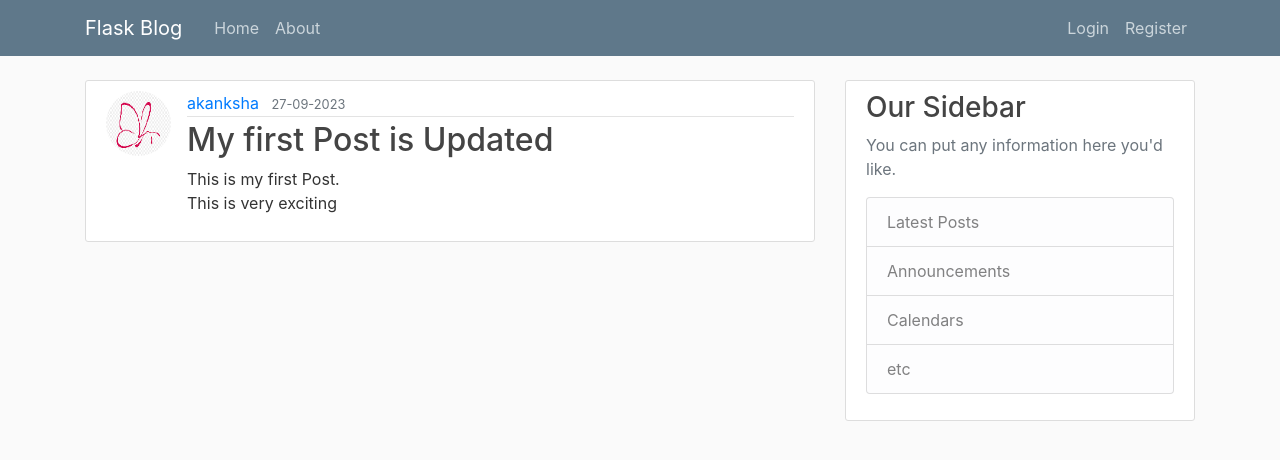
After one commit to akankshaj3004/BlogPost, a Flask app: page /post/1 in a window 1280 px wide. The commit adds this page. Shown: the top 460 px of the page. Run offline with Flask 3, Linux system fonts and the light colour scheme.

Commit message:
Create, Update and Delete Posts

```diff
--- a/appp/routes.py
+++ b/appp/routes.py
@@ -1,31 +1,17 @@
 import secrets
 from PIL import Image
 import os
-from flask import Flask, render_template, url_for, flash, redirect, request
+from flask import Flask, render_template, url_for, flash, redirect, request, abort
 from appp.models import User, Post
-from appp.forms import RegistrationForm, LoginForm, UpdateAccountForm
+from appp.forms import RegistrationForm, LoginForm, UpdateAccountForm,PostForm
 from appp import app, db, bcrypt
 from flask_login import login_user, current_user, logout_user, login_required
-
-posts = [
-    {
-        "author": "Akanksha Jagtap",
-        "title": "My first Post",
-        "content": "This is my first Post",
-        "date_posted": "April 30 2023",
-    },
-    {
-        "author": "Akanksha Jagtap",
-        "title": "My second Post",
-        "content": "This is my second Post",
-        "date_posted": "April 30 2024",
-    },
-]
 
 
 @app.route("/")
 @app.route("/home")
 def home():
+    posts = Post.query.all()
     return render_template("home.html", posts=posts)
 
 
@@ -114,3 +100,49 @@ def account():
     return render_template(
         "account.html", title="Account ", image_file=image_file, form=form
     )
+
+@app.route("/post/new", methods=["GET", "POST"])
+@login_required
+def new_post():
+    form = PostForm()
+    if form.validate_on_submit():
+        post = Post(title= form.title.data , content = form.content.data,author = current_user)
+        db.session.add(post)
+        db.session.commit()
+        flash("Your Post has been created!", category='success')
+        return redirect(url_for('home'))
+    return render_template("create_post.html", title="New Post", form= form)
+
+@app.route("/post/<int:post_id>")
+def post(post_id):
+    post = Post.query.get_or_404(post_id)
+    return render_template('post.html', title = post.title, post=post, legend = "Update Post")
+
+@app.route("/post/<int:post_id>/update", methods=["GET", "POST"])
+@login_required
+def update_post(post_id):
+    post = Post.query.get_or_404(post_id)
+    if post.author != current_user:
+        abort(403)
+    form = PostForm()
+    if request.method =='GET':
+        form.title.data = post.title
+        form.content.data = post.content
+    if(form.validate_on_submit()):
+        post.title =  form.title.data
+        post.content = form.content.data
+        db.session.commit()
+        flash ("Your post has been updated", 'success')
+        return redirect (url_for('post', post_id = post.id))
+    return render_template("create_post.html", title="Update Post", legend = "Update Post" , form= form)
+
+@app.route("/post/<int:post_id>/delete", methods=["POST"])
+@login_required
+def delete_post(post_id):
+    post = Post.query.get_or_404(post_id)
+    if post.author != current_user:
+        abort(403)
+    db.session.delete(post)
+    db.session.commit()
+    flash ("Your post has been deleted", 'success')
+    return redirect (url_for('home'))
--- a/appp/templates/layout.html
+++ b/appp/templates/layout.html
@@ -35,6 +35,7 @@
           <!-- Navbar Right Side -->
           <div class="navbar-nav">
             {% if current_user.is_authenticated %}
+            <a class="nav-item nav-link" href="{{url_for('new_post')}}">New Post</a>
             <a class="nav-item nav-link" href="{{url_for('logout')}}">Logout</a>
             <a class="nav-item nav-link" href="{{url_for('account')}}">Account</a>
             {% else %}
--- /dev/null
+++ b/appp/templates/post.html
@@ -0,0 +1,40 @@
+{% extends 'layout.html' %}
+{% block content %}
+    <article class="media content-section">
+      <img class = "rounded-circle article-img" src="{{url_for('static' , filename = 'profile_pics/' + post.author.image_file)}}" alt="">
+        <div class="media-body">
+          <div class="article-metadata">
+            <a class="mr-2" href="#">{{ post.author.username }}</a>
+            <small class="text-muted">{{ post.date_posted.strftime('%d-%m-%Y') }}</small>
+            {% if post.author == current_user %}
+                <div>
+                    <a class = "btn btn-secondary btn-sm mb-1 mt-1" href="{{url_for('update_post', post_id = post.id)}}">Update</a>
+                    <button type="button" class="btn btn-danger btn-sm m-1" data-toggle="modal" data-target="#deleteModal">Delete</button>
+                </div>
+            {% endif %}
+          </div>
+          <h2 class="article-title">{{ post.title }}</h2>
+          <p class="article-content">{{ post.content }}</p>
+        </div>
+      </article>
+      <!-- Modal -->
+<div class="modal fade" id="deleteModal" tabindex="-1" role="dialog" aria-labelledby="deleteModalLabel" aria-hidden="true">
+  <div class="modal-dialog" role="document">
+    <div class="modal-content">
+      <div class="modal-header">
+        <h5 class="modal-title" id="deleteModalLabel">Delete Post?</h5>
+        <button type="button" class="close" data-dismiss="modal" aria-label="Close">
+          <span aria-hidden="true">&times;</span>
+        </button>
+      </div>
+
+      <div class="modal-footer">
+        <button type="button" class="btn btn-secondary" data-dismiss="modal">Close</button>
+        <form action="{{url_for('delete_post', post_id = post.id)}}" method="POST">
+            <input type="submit" class="btn btn-danger" value="Delete">
+        </form>
+      </div>
+    </div>
+  </div>
+</div>
+{% endblock content %}
```
Also changed, not shown: appp/forms.py (+7 -1 lines), appp/templates/create_post.html (added, +40 -0 lines), appp/templates/home.html (+4 -3 lines), appp/static/profile_pics/1f1d803e86c9fcb3.png (added), site.db.
